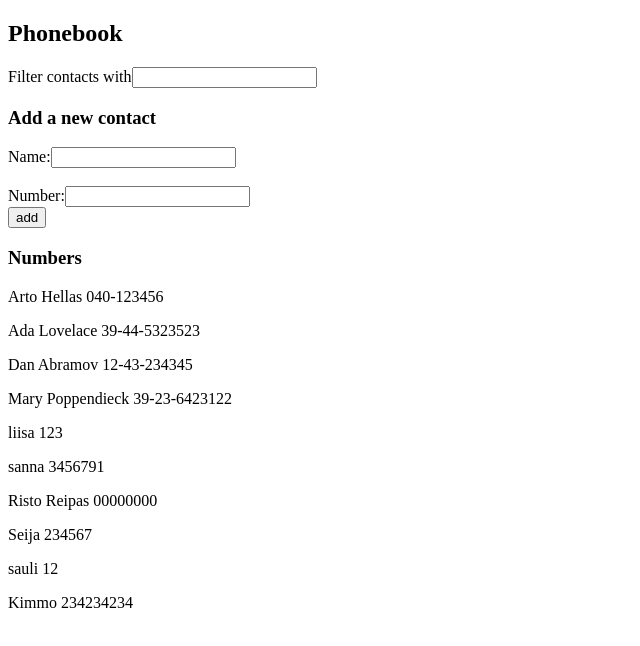
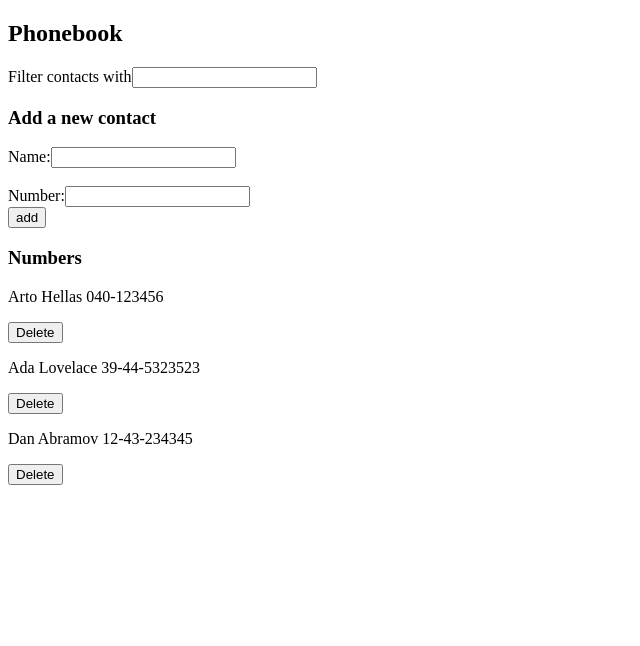
Before and after one commit to TiiTro/fullstackopen_2019, a React (Create React App) app in the folder Osa_2/puhelinluettelo/: page / in a window 1280 px wide. Shown: the top 646 px of the page, without its empty margins (0-640 px from the left). Built offline with nearby package versions, Linux system fonts and the light colour scheme; data requests are answered from the project's data file.

Commit message:
WIP 2.17

```diff
--- a/Osa_2/puhelinluettelo/db.json
+++ b/Osa_2/puhelinluettelo/db.json
@@ -16,42 +16,7 @@
       "id": 3
     },
     {
-      "name": "Mary Poppendieck",
-      "number": "39-23-6423122",
-      "id": 4
-    },
-    {
       "id": 5
-    },
-    {
-      "name": "liisa",
-      "number": "123",
-      "id": 6
-    },
-    {
-      "name": "sanna",
-      "number": "3456791",
-      "id": 7
-    },
-    {
-      "name": "Risto Reipas",
-      "number": "00000000",
-      "id": 8
-    },
-    {
-      "name": "Seija",
-      "number": "234567",
-      "id": 9
-    },
-    {
-      "name": "sauli",
-      "number": "12",
-      "id": 10
-    },
-    {
-      "name": "Kimmo",
-      "number": "234234234",
-      "id": 11
     }
   ]
 }
--- a/Osa_2/puhelinluettelo/src/App.js
+++ b/Osa_2/puhelinluettelo/src/App.js
@@ -5,7 +5,7 @@ import NewContactForm from './components/NewContactForm';
 import personService from './services/persons';
 
 const App = () => {
-  const [persons, setPersons] = useState([])
+  const [ persons, setPersons ] = useState([])
   const [ newName, setNewName ] = useState('')
   const [ newNumber, setNewNumber ] = useState('')
   const [ filter, setFilter ] = useState('')
@@ -19,7 +19,25 @@ const App = () => {
       })
   }, [])
 
-  console.log('render', persons.length, 'contacts');
+  console.log(persons);
+
+  // Deleting a contact from the server
+  const handleDelete = (person) => {
+    console.log('delete clicked')
+    const removeContact = persons.filter(p => p.id !== person.id)
+    const updatedContacts = {...removeContact}
+    console.log(updatedContacts);
+
+    window.confirm(`Are you sure you want to delete ${person.name}?`) ?
+      personService
+        .remove(person.id)
+        .then(
+          setPersons(updatedContacts))
+      : console.log('not removing');
+  }
+
+
+
 
   /// filtering added contacts
   const handleFilter = (event) => {
@@ -79,6 +97,7 @@ const App = () => {
       key={person.name}
       name={person.name}
       number={person.number}
+      onClick={() => handleDelete(person)}
     />
   )
 
--- /dev/null
+++ b/Osa_2/puhelinluettelo/src/components/Button.js
@@ -0,0 +1,11 @@
+import React from 'react';
+
+function Button({ onClick, text }) {
+  return (
+    <div>
+        <button onClick={onClick}>{text}</button>
+    </div>
+  );
+}
+
+export default Button;
--- a/Osa_2/puhelinluettelo/src/components/Contact.js
+++ b/Osa_2/puhelinluettelo/src/components/Contact.js
@@ -1,12 +1,17 @@
 import React from 'react';
+import Button from './Button';
 
-const Contact = (props) => {
+const Contact = ({ name, number, onClick }) => {
+
   return(
     <div>
-      <p>{props.name} {props.number}</p>
+      <p>{name} {number}</p>
+      <Button
+        text={'Delete'}
+        onClick={onClick}
+      />
     </div>
   )
 }
 
-
 export default Contact;
--- a/Osa_2/puhelinluettelo/src/services/persons.js
+++ b/Osa_2/puhelinluettelo/src/services/persons.js
@@ -16,4 +16,13 @@ const update = (id, newObject) => {
     return request.then(response => response.data)
 }
 
-export default { getAll, create, update };
+const remove = (id) => {
+    return axios.delete(`${baseUrl}/${id}`);
+}
+
+// const remove = (id) => {
+//     const request = axios.delete(`${baseUrl}/${id}`)
+//     return request.then(response => response.data);
+// }
+
+export default { getAll, create, update, remove };
```
